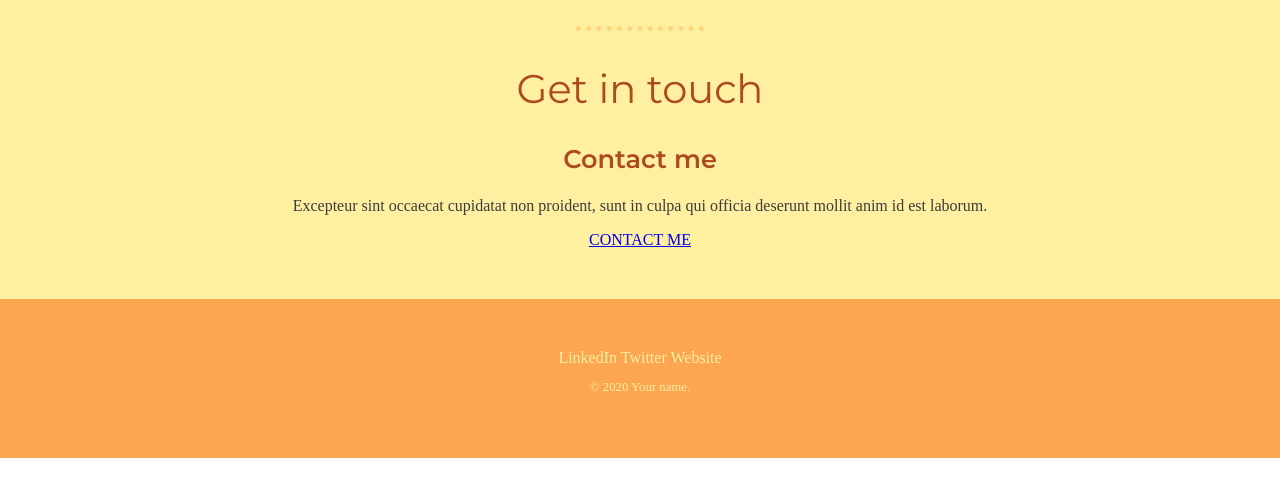
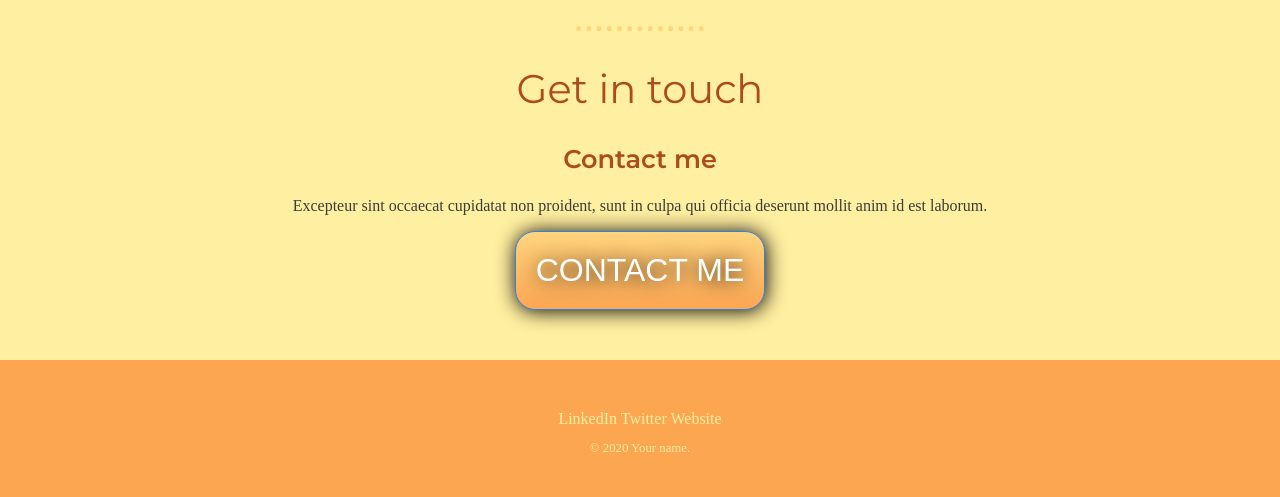
Before and after one commit to HabibehKhavari/CopyCSS-1, a plain HTML site: page index.html in a window 1280 px wide. Shown: the part 2134-2631 px from the top of the page. Before the commit the page ends 2592 px from the top, so only its background shows below. Drawn offline with Linux system fonts and the light colour scheme; a web font is replaced by a local one.

Commit message:
Add "Contact me" button Create by a css button creator

```diff
--- a/css/styles.css
+++ b/css/styles.css
@@ -118,3 +118,43 @@ hr {
     border-width: 5px 0px 0px 0px;
     width: 10%;
 }
+
+.btn {
+    background: #FFD57E;
+    background-image: -webkit-linear-gradient(top, #FFD57E, #FCA652);
+    background-image: -moz-linear-gradient(top, #FFD57E, #FCA652);
+    background-image: -ms-linear-gradient(top, #FFD57E, #FCA652);
+    background-image: -o-linear-gradient(top, #FFD57E, #FCA652);
+    background-image: -webkit-gradient(to bottom, #FFD57E, #FCA652);
+    -webkit-border-radius: 20px;
+    -moz-border-radius: 20px;
+    border-radius: 20px;
+    color: #FFFFFF;
+    font-family: sans-serif;
+    font-size: 32px;
+    font-weight: 100;
+    padding: 20px;
+    -webkit-box-shadow: 1px 1px 20px 0 #000000;
+    -moz-box-shadow: 1px 1px 20px 0 #000000;
+    box-shadow: 1px 1px 20px 0 #000000;
+    text-shadow: 1px 1px 20px #000000;
+    border: solid #337FED 1px;
+    text-decoration: none;
+    display: inline-block;
+    cursor: pointer;
+    text-align: center;
+ }
+
+ .btn:hover {
+    border: solid #AC4B1C 1px;
+    background: #FCA652;
+    background-image: -webkit-linear-gradient(top, #FCA652, #FFD57E);
+    background-image: -moz-linear-gradient(top, #FCA652, #FFD57E);
+    background-image: -ms-linear-gradient(top, #FCA652, #FFD57E);
+    background-image: -o-linear-gradient(top, #FCA652, #FFD57E);
+    background-image: -webkit-gradient(to bottom, #FCA652, #FFD57E);
+    -webkit-border-radius: 20px;
+    -moz-border-radius: 20px;
+    border-radius: 20px;
+    text-decoration: none;
+ }
```
